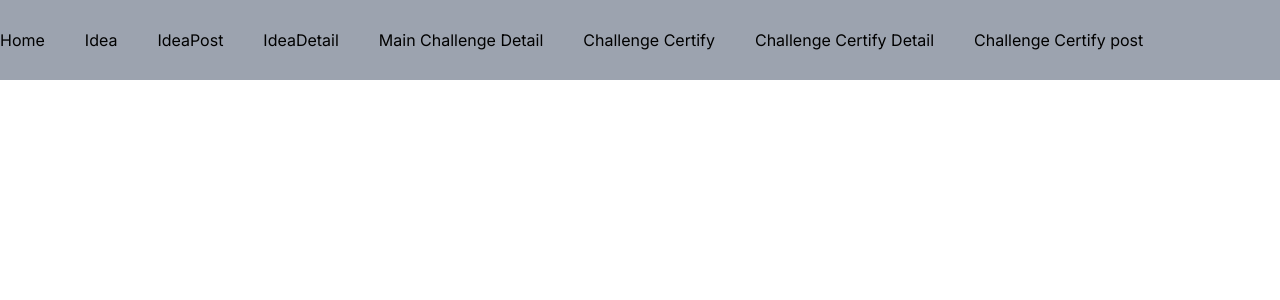
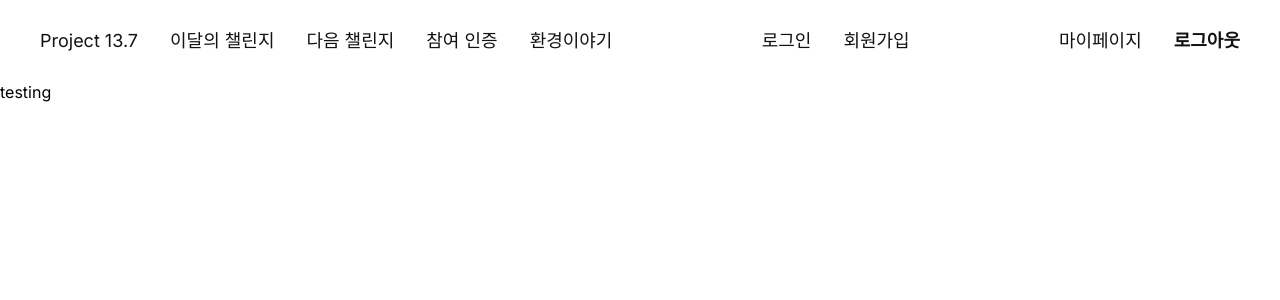
Before and after one commit to Hanbyul-Choi/Project-13.7, a Next.js app: page /mypage in a window 1280 px wide. Shown: the top 300 px of the page. Built offline with nearby package versions, Linux system fonts and the light colour scheme; no server answers; the database is empty.

Commit message:
chore: header draft, authentication signup

```diff
--- a/package.json
+++ b/package.json
@@ -10,6 +10,9 @@
     "lint:fix": "next lint --fix"
   },
   "dependencies": {
+    "@supabase/auth-helpers-nextjs": "^0.7.4",
+    "@supabase/auth-ui-react": "^0.4.2",
+    "@supabase/auth-ui-shared": "^0.1.6",
     "@supabase/supabase-js": "^2.32.0",
     "@types/node": "20.5.1",
     "@types/react": "18.2.20",
--- a/src/app/mypage/page.tsx
+++ b/src/app/mypage/page.tsx
@@ -1,7 +1,35 @@
-import React from 'react';
+'use client';
+import React, { useEffect } from 'react';
+
+import { supabase } from '../../../supabase/supabaseConfig';
 
 import type { Props } from '@/types/PropsType';
 
 export default function Page({ params: { slug } }: Props) {
-  return <div>{slug}</div>;
+  // users 테이블 데이터 연결 확인
+
+  // useEffect(() => {
+  //   async function fetchData() {
+  //     let { data: users } = await supabase.from('users').select('*');
+  //     console.log('Users:', users);
+  //   }
+
+  //   fetchData();
+  // }, []);
+
+  useEffect(() => {
+    const fetchData = async () => {
+      await loadUserInfo();
+    };
+
+    fetchData();
+  }, []);
+
+  const loadUserInfo = async () => {
+    let { data: users } = await supabase.from('users').select('*');
+
+    console.log('Users:', users);
+  };
+
+  return <div>{slug}testing</div>;
 }
--- a/src/components/Header.tsx
+++ b/src/components/Header.tsx
@@ -2,17 +2,39 @@ import React from 'react';
 
 import Link from 'next/link';
 
+import { SignIn, SignOut, SingUp } from './auth';
+
 export default function Header() {
   return (
-    <div className="w-full sticky top-0 h-20 bg-gray-400 flex gap-10 items-center">
-      <Link href="/">Home</Link>
-      <Link href="/idea">Idea</Link>
-      <Link href="/idea/post">IdeaPost</Link>
-      <Link href="/idea/1">IdeaDetail</Link>
-      <Link href="/challenge/1">Main Challenge Detail</Link>
-      <Link href="/challenge/certify">Challenge Certify</Link>
-      <Link href="/challenge/certify/1">Challenge Certify Detail</Link>
-      <Link href="/challenge/certify/post">Challenge Certify post</Link>
+    <div className="w-full sticky top-0 h-20 bg-white text-black flex items-center justify-between px-10  text-lg">
+      <div className="flex items-center gap-8">
+        <Link href="/">Project 13.7</Link>
+        <div className="flex items-center gap-8">
+          <Link href="/challenge/certify">이달의 챌린지</Link>
+          <Link href="/idea">다음 챌린지</Link>
+          <Link href="/challenge/certify">참여 인증</Link>
+          <Link href="/">환경이야기</Link>
+        </div>
+      </div>
+      <div className="flex items-center gap-8">
+        <SignIn />
+        <SingUp />
+      </div>
+      <div className="flex items-center gap-8">
+        <Link href="/mypage">마이페이지</Link>
+        <SignOut />
+      </div>
     </div>
   );
 }
+
+{
+  /* <Link href="/">Home</Link>
+<Link href="/idea">Idea</Link>
+<Link href="/idea/post">IdeaPost</Link>
+<Link href="/idea/1">IdeaDetail</Link>
+<Link href="/challenge/1">Main Challenge Detail</Link>
+<Link href="/challenge/certify">Challenge Certify</Link>
+<Link href="/challenge/certify/1">Challenge Certify Detail</Link>
+<Link href="/challenge/certify/post">Challenge Certify post</Link> */
+}
--- /dev/null
+++ b/src/components/auth/SignIn.tsx
@@ -0,0 +1,29 @@
+'use client';
+import React, { useState } from 'react';
+
+import { useModalStore } from '@/store/modalStore';
+
+import SignInModal from './SignInModal';
+
+export const SignIn = () => {
+  const [showSignInModal, setShowSignInModal] = useState(false);
+  const { openModal } = useModalStore(state => state);
+
+  const handleOpenModal = () => {
+    setShowSignInModal(true);
+    openModal();
+  };
+
+  const handleCloseModal = () => {
+    setShowSignInModal(false);
+  };
+
+  return (
+    <div>
+      <button onClick={handleOpenModal}>로그인</button>
+      {showSignInModal && <SignInModal onClose={handleCloseModal} />}
+    </div>
+  );
+};
+
+export default SignIn;
--- /dev/null
+++ b/src/components/auth/SignInModal.tsx
@@ -0,0 +1,46 @@
+import React, { useState } from 'react';
+
+import { supabase } from '../../../supabase/supabaseConfig';
+import Button from '../common/Button';
+import { Input } from '../common/Input';
+import Modal from '../common/Modal';
+
+type SignInModalProps = {
+  onClose: () => void;
+};
+
+const SignInModal: React.FC<SignInModalProps> = ({ onClose }) => {
+  const [email, setEmail] = useState('');
+  const [password, setPassword] = useState('');
+
+  const handleEmailChange = (event: { target: { value: React.SetStateAction<string> } }) => {
+    setEmail(event.target.value);
+  };
+
+  const handlePasswordChange = (event: { target: { value: React.SetStateAction<string> } }) => {
+    setPassword(event.target.value);
+  };
+
+  const handleSubmit = async (event: { preventDefault: () => void }) => {
+    event.preventDefault();
+    const { data, error } = await supabase.auth.signInWithPassword({
+      email: email,
+      password: password,
+    });
+    if (error) alert('아이디 또는 비밀번호가 일치하지 않습니다.');
+    else alert('로그인 성공');
+    onClose();
+  };
+
+  return (
+    <Modal>
+      <form onSubmit={handleSubmit}>
+        <Input _size="sm" type="text" placeholder="아이디" value={email} onChange={handleEmailChange} />
+        <Input _size="sm" type="password" placeholder="비밀번호" value={password} onChange={handlePasswordChange} />
+        <Button type="submit">로그인</Button>
+      </form>
+    </Modal>
+  );
+};
+
+export default SignInModal;
--- /dev/null
+++ b/src/components/auth/SignOut.tsx
@@ -0,0 +1,18 @@
+'use client';
+import React from 'react';
+
+import { supabase } from '../../../supabase/supabaseConfig';
+import Button from '../common/Button';
+
+export const SignOut = () => {
+  const signOutHandler = async () => {
+    await supabase.auth.signOut();
+    alert('로그아웃이 완료되었습니다.');
+  };
+
+  return (
+    <div>
+      <Button onClick={signOutHandler}>로그아웃</Button>
+    </div>
+  );
+};
--- /dev/null
+++ b/src/components/auth/SignUp.tsx
@@ -0,0 +1,28 @@
+'use client';
+import React, { useState } from 'react';
+
+import { useModalStore } from '@/store/modalStore';
+
+import SignUpModal from './SignUpModal';
+
+export const SingUp = () => {
+  const [showSignUpModal, setShowSignUpModal] = useState(false);
+  const { openModal, closeModal } = useModalStore(state => state);
+
+  const handleOpenSignUp = () => {
+    setShowSignUpModal(true);
+    openModal();
+  };
+
+  const handleCloseSignUp = () => {
+    setShowSignUpModal(true);
+    closeModal();
+  };
+
+  return (
+    <div>
+      <button onClick={handleOpenSignUp}>회원가입</button>
+      {showSignUpModal && <SignUpModal onClose={handleCloseSignUp} />}
+    </div>
+  );
+};
--- /dev/null
+++ b/src/components/auth/SignUpModal.tsx
@@ -0,0 +1,84 @@
+'use client';
+import React, { useState } from 'react';
+
+import { supabase } from '../../../supabase/supabaseConfig';
+import Button from '../common/Button';
+import { Input } from '../common/Input';
+import Modal from '../common/Modal';
+
+type SignUpModalProps = {
+  onClose: () => void;
+};
+
+const SignUpModal: React.FC<SignUpModalProps> = ({ onClose }) => {
+  const [email, setEmail] = useState('');
+  const [password, setPassword] = useState('');
+  const [nickname, setNickname] = useState('');
+
+  const signUpHandler = async (e: React.FormEvent<HTMLFormElement>) => {
+    e.preventDefault();
+    if (!email) return alert('이메일을 입력하세요');
+    if (!password) return alert('패스워드를 입력하세요');
+    if (!nickname) return alert('닉네임을 입력하세요');
+
+    // auth
+    const { data: authData, error: authError } = await supabase.auth.signUp({
+      email,
+      password,
+      options: {
+        data: {
+          nickname,
+          point: 25,
+        },
+      },
+    });
+
+    let uid = authData.user?.id;
+
+    // database
+    const { error: dbError } = await supabase.from('users').insert({ id: uid, email, nickname });
+
+    if (authError) {
+      if (authError?.message === 'invalid format') return alert('이메일 형태가 올바르지 않습니다.');
+      else if (authError?.message === 'user already exist') return alert('일치하는 회원이 존재합니다.');
+    }
+    if (dbError) return alert('database error');
+    onClose();
+    return alert('회원가입이 정상적으로 처리되었습니다.');
+  };
+
+  return (
+    <Modal>
+      <form onSubmit={signUpHandler}>
+        <label>이메일</label>
+        <Input
+          type="text"
+          value={email}
+          onChange={e => {
+            setEmail(e.target.value);
+          }}
+          autoFocus
+        />
+        <label>비밀번호</label>
+        <Input
+          type="password"
+          value={password}
+          onChange={e => {
+            setPassword(e.target.value);
+          }}
+        />
+        <label>닉네임</label>
+        <Input
+          type="text"
+          value={nickname}
+          onChange={e => {
+            setNickname(e.target.value);
+          }}
+        />
+        <Button type="submit">회원가입</Button>
+      </form>
+    </Modal>
+  );
+};
+
+export default SignUpModal;
--- /dev/null
+++ b/src/components/auth/index.ts
@@ -0,0 +1,3 @@
+export * from './SignIn';
+export * from './SignUp';
+export * from './SignOut';
--- a/src/store/index.ts
+++ b/src/store/index.ts
@@ -0,0 +1 @@
+// 상태 관리
```
Also changed, not shown: 2 other files (tests, documents, lock files or other folders).
